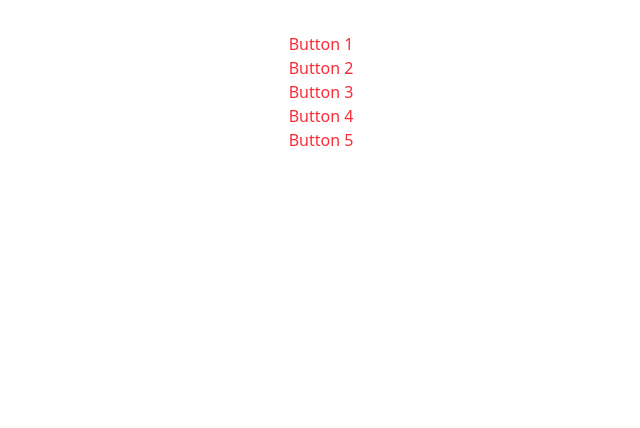
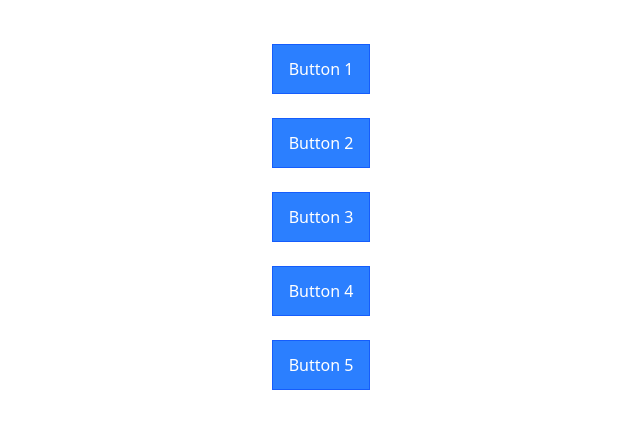
Before and after one commit to wildanfm19/react_learn, a React (Vite) app in the folder 07-navigations/: page / in a window 1280 px wide. Shown: the top 428 px of the page, without its empty margins (319-959 px from the left). Built offline with nearby package versions, Linux system fonts and the light colour scheme.

Commit message:
Make Primary Button

```diff
--- a/07-navigations/src/Button.js
+++ b/07-navigations/src/Button.js
@@ -14,7 +14,7 @@
 
 
   return (
-   <button className='text-red-500'>{children}</button>
+   <button className='bg-blue-500 text-white px-4 py-3 my-3 border border-blue-600'>{children}</button>
   )
 }
 
```
